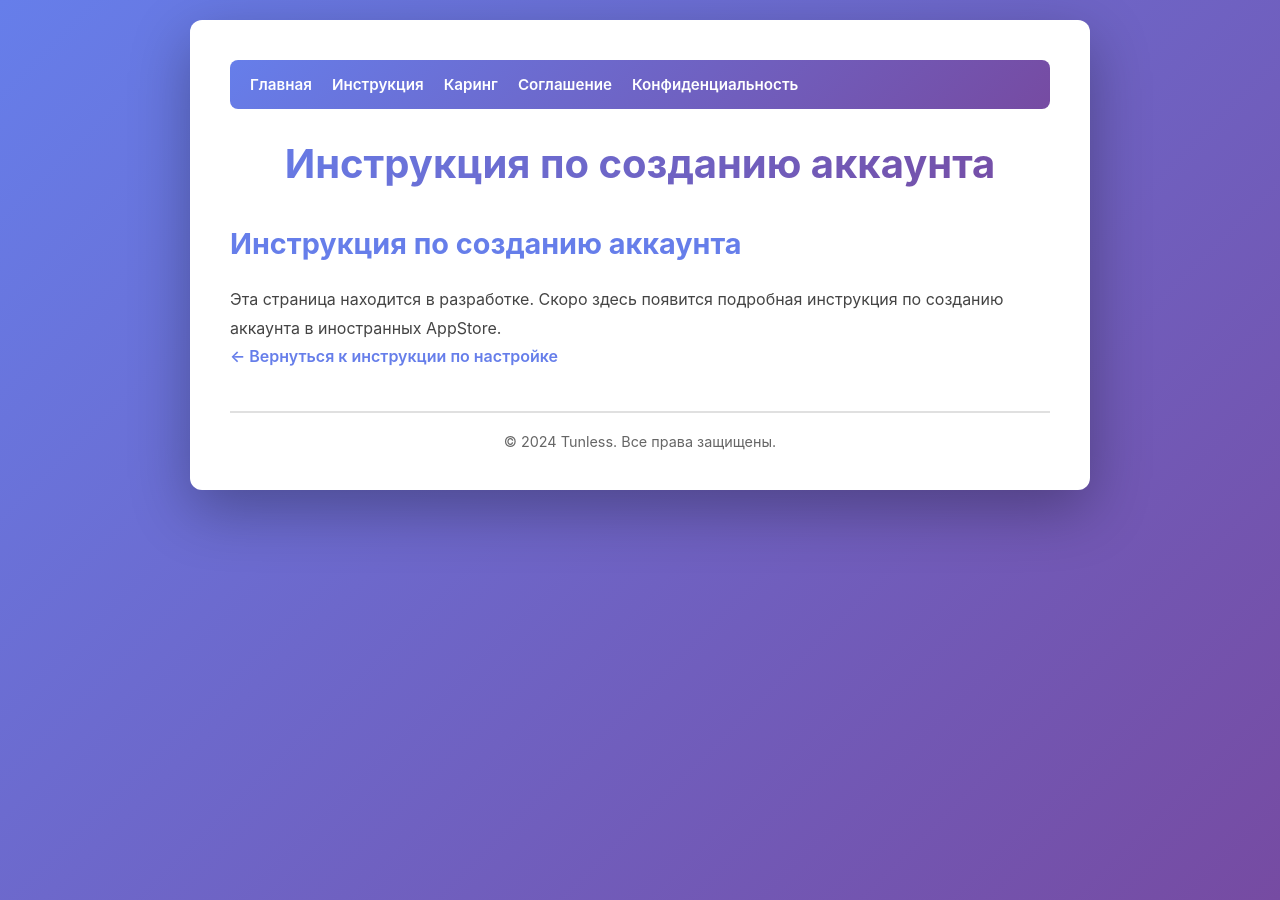
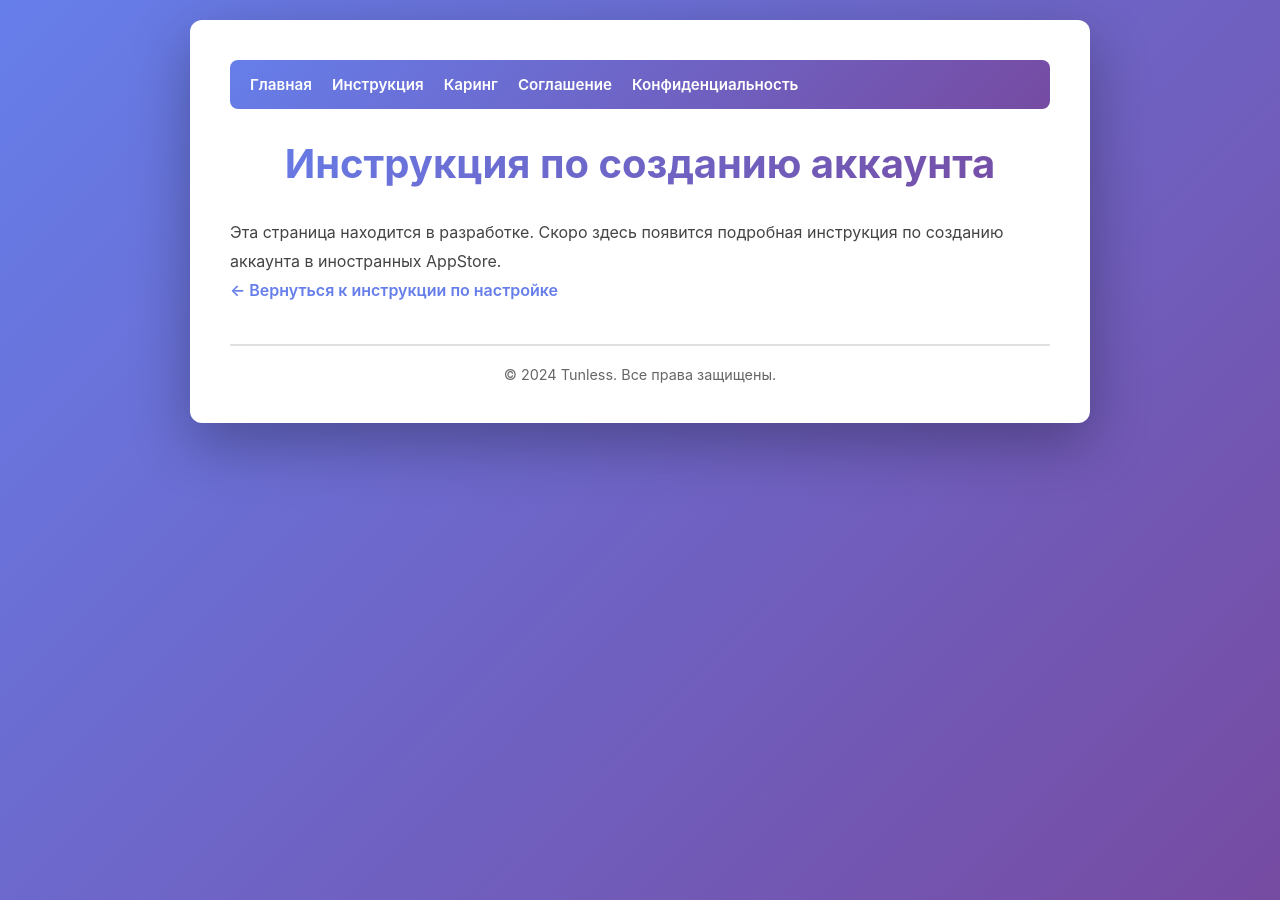
Before and after one commit to Michael-K-cloud/Tunless, a Jekyll site: the page built from account.md, in a window 1280 px wide. Built offline with Jekyll 4.4.1, drawn with Linux system fonts in a browser that asks for light colours.

Commit message:
Update account.md

```diff
--- a/account.md
+++ b/account.md
@@ -3,7 +3,6 @@ layout: default
 title: Инструкция по созданию аккаунта
 ---
 
-## Инструкция по созданию аккаунта
 
 Эта страница находится в разработке. Скоро здесь появится подробная инструкция по созданию аккаунта в иностранных AppStore.
 
```
